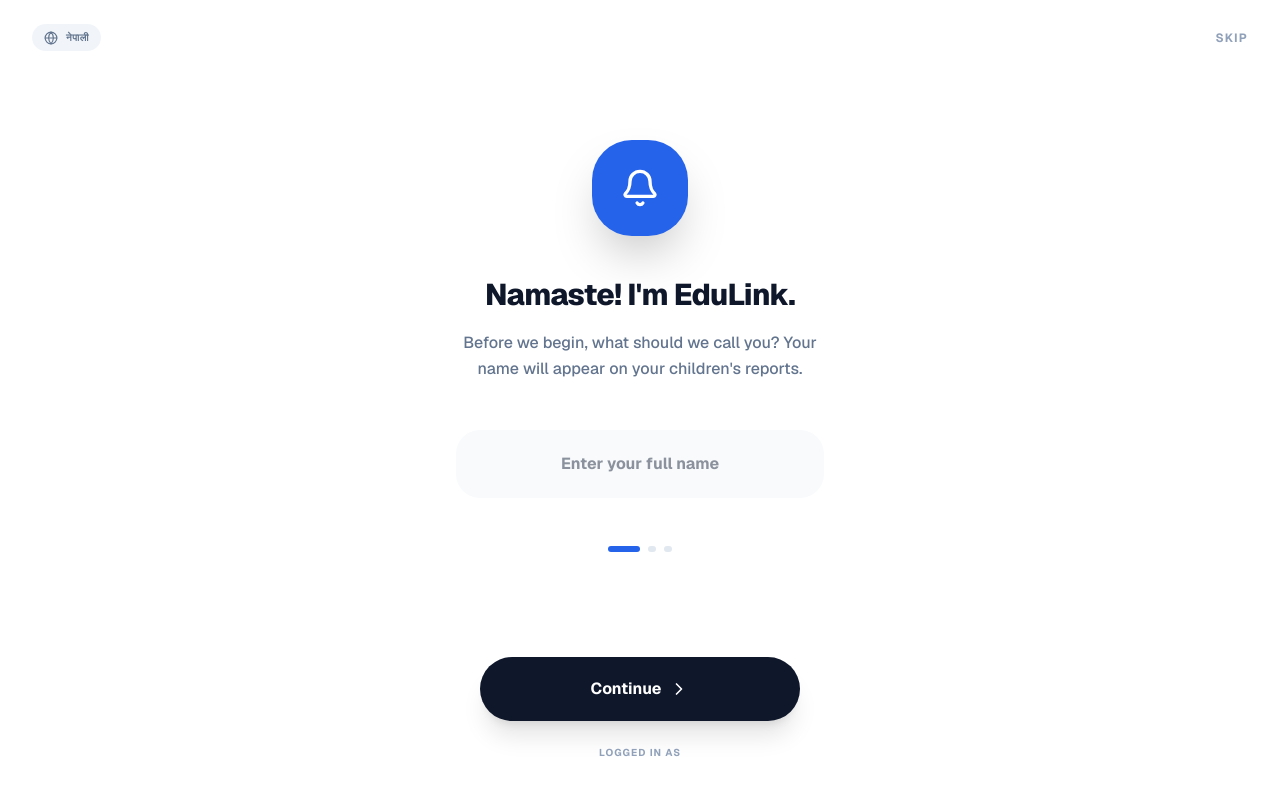
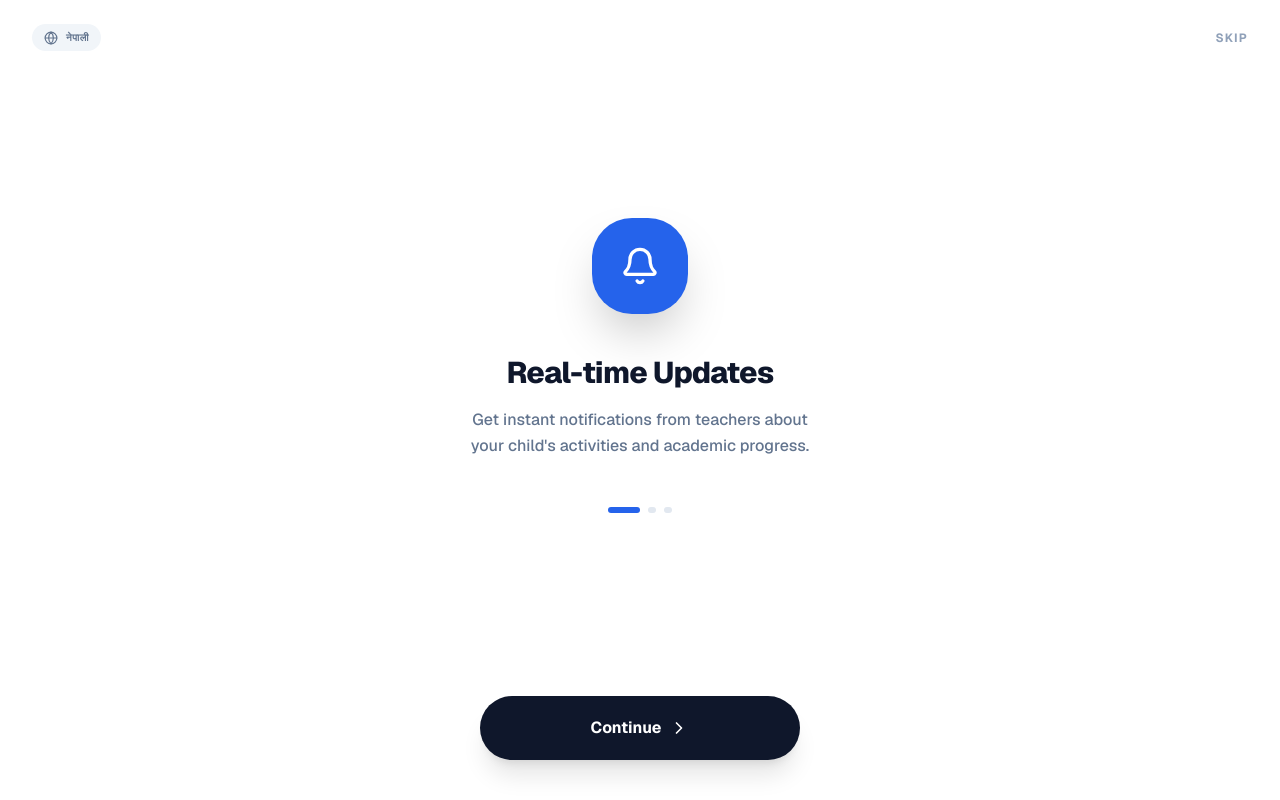
Before and after one commit to singhatamang123/Edu_link, a Next.js app: page /welcome in a window 1280 px wide. Built offline with nearby package versions, Linux system fonts and the light colour scheme; no server answers.

Commit message:
Fix: Route new users to the Welcome tour after registration and remove redundant name input

```diff
--- a/app/login/page.tsx
+++ b/app/login/page.tsx
@@ -67,7 +67,7 @@
       const result = await registerWithEmail(formData.email, formData.password, formData.fullName, role);
       setIsLoading(false);
       if (result.success) {
-        router.push('/dashboard');
+        router.push('/welcome');
       } else {
         setError(result.error || 'Registration failed');
       }
--- a/app/welcome/page.tsx
+++ b/app/welcome/page.tsx
@@ -42,14 +42,10 @@
 
 export default function WelcomePage() {
   const router = useRouter();
-  const { completeOnboarding, currentUser, setLanguage, language, updateProfile } = useAppStore();
+  const { completeOnboarding, currentUser, setLanguage, language } = useAppStore();
   const [currentSlide, setCurrentSlide] = useState(0);
-  const [parentName, setParentName] = useState(currentUser?.name || '');
 
   const handleNext = async () => {
-    if (currentSlide === 0 && parentName.trim()) {
-      updateProfile(parentName);
-    }
 
     if (currentSlide < slides.length - 1) {
       setCurrentSlide(prev => prev + 1);
@@ -97,29 +93,13 @@
 
             <div className="space-y-4">
               <h1 className="text-3xl font-extrabold text-slate-900 tracking-tight leading-tight">
-                {currentSlide === 0 ? `Namaste! I'm EduLink.` : slides[currentSlide].title}
+                {slides[currentSlide].title}
               </h1>
               <p className="text-slate-500 font-medium leading-relaxed">
-                {currentSlide === 0
-                  ? "Before we begin, what should we call you? Your name will appear on your children's reports."
-                  : slides[currentSlide].description}
+                {slides[currentSlide].description}
               </p>
 
-              {currentSlide === 0 && (
-                <motion.div
-                  initial={{ opacity: 0, y: 10 }}
-                  animate={{ opacity: 1, y: 0 }}
-                  className="mt-8 pt-4"
-                >
-                  <input
-                    type="text"
-                    value={parentName}
-                    onChange={(e) => setParentName(e.target.value)}
-                    placeholder="Enter your full name"
-                    className="w-full px-6 py-5 bg-slate-50 border-2 border-transparent rounded-3xl focus:bg-white focus:border-parent focus:outline-none font-bold text-slate-800 text-center transition-all"
-                  />
-                </motion.div>
-              )}
+
             </div>
           </motion.div>
         </AnimatePresence>
@@ -148,11 +128,7 @@
           <ChevronRight className="w-5 h-5 group-hover:translate-x-1 transition-transform" />
         </button>
 
-        {currentSlide === 0 && (
-          <p className="text-[10px] font-bold text-slate-400 uppercase tracking-widest">
-            Logged in as {currentUser?.name}
-          </p>
-        )}
+
       </footer>
     </div>
   );
--- a/lib/store.ts
+++ b/lib/store.ts
@@ -141,7 +141,7 @@
           isLoggedIn: true,
           currentUser: { phone: '', name, childIds: role === 'parent' ? ['s1', 's2'] : [], subjects: role === 'teacher' ? ['General'] : [] },
           userRole: role,
-          hasCompletedOnboarding: true
+          hasCompletedOnboarding: false
         });
 
         return { success: true };
```
